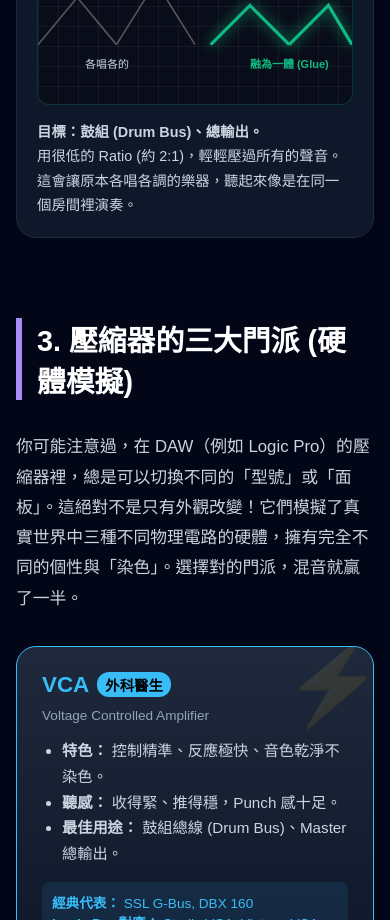
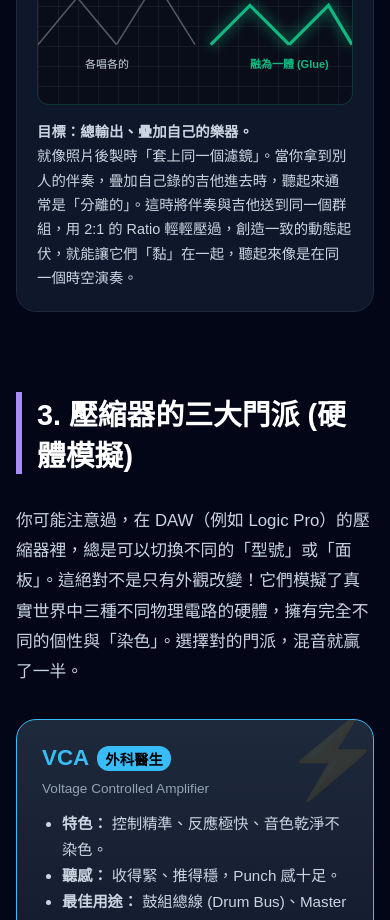
Before and after one commit to lifreedomstudio/lifreedom-studio, a Next.js app: page /courses/mixing/compressor-training in a window 390 px wide. Shown: the part 2240-3160 px from the top of the page. Built offline with nearby package versions, Linux system fonts and the light colour scheme.

Commit message:
Fix all mobile layouts and font sizes

```diff
--- a/src/app/courses/mixing/compressor-training/page.tsx
+++ b/src/app/courses/mixing/compressor-training/page.tsx
@@ -291,8 +291,8 @@ export default function CompressorTrainingRoom() {
                             <h3 style={{ color: '#10b981', fontSize: '1.2rem', margin: '0 0 15px 0' }}>🤝 Glue (膠合技術)</h3>
                             <CompressorSvgCard type="glue" color="#10b981" />
                             <p style={{ color: '#cbd5e1', lineHeight: '1.7', margin: 0, fontSize: '0.9rem' }}>
-                                <strong>目標：鼓組 (Drum Bus)、總輸出。</strong><br />
-                                用很低的 Ratio (約 2:1)，輕輕壓過所有的聲音。這會讓原本各唱各調的樂器，聽起來像是在同一個房間裡演奏。
+                                <strong>目標：總輸出、疊加自己的樂器。</strong><br />
+                                就像照片後製時「套上同一個濾鏡」。當你拿到別人的伴奏，疊加自己錄的吉他進去時，聽起來通常是「分離的」。這時將伴奏與吉他送到同一個群組，用 2:1 的 Ratio 輕輕壓過，創造一致的動態起伏，就能讓它們「黏」在一起，聽起來像是在同一個時空演奏。
                             </p>
                         </div>
                     </div>
```
